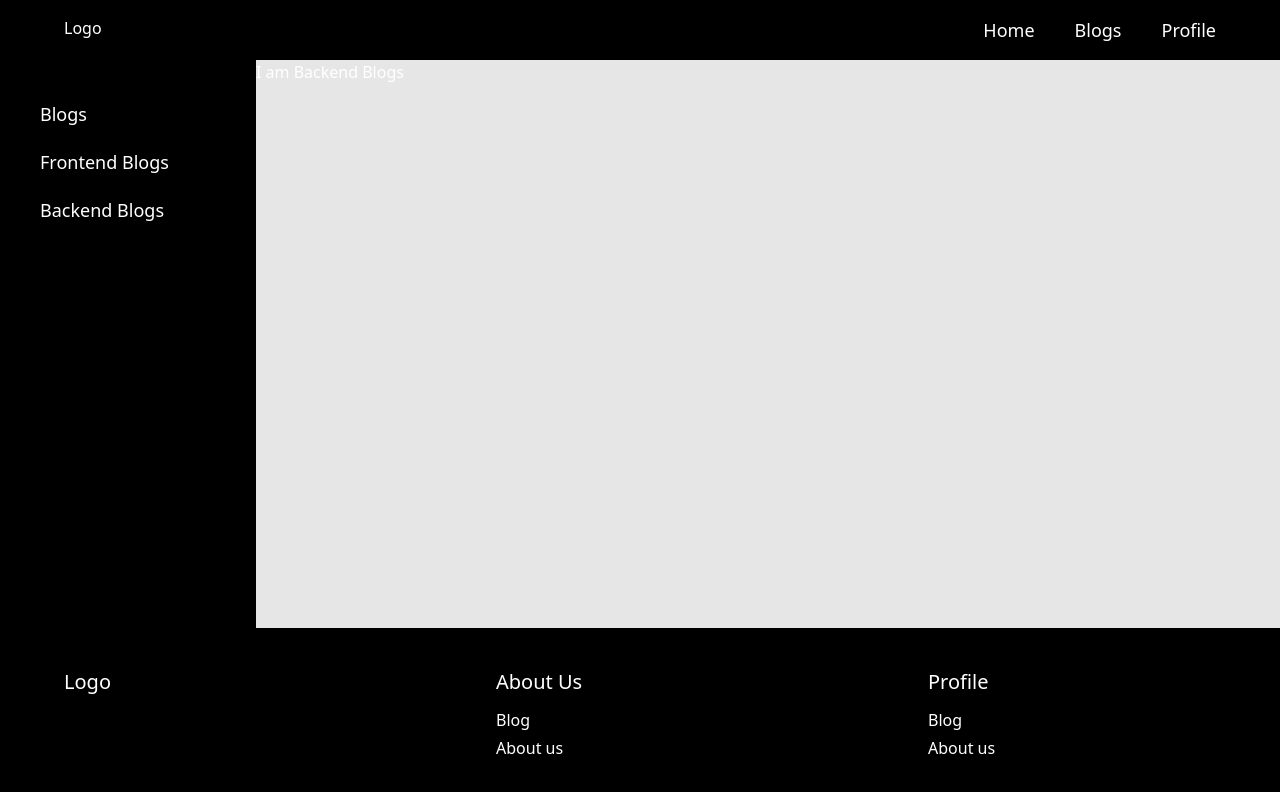
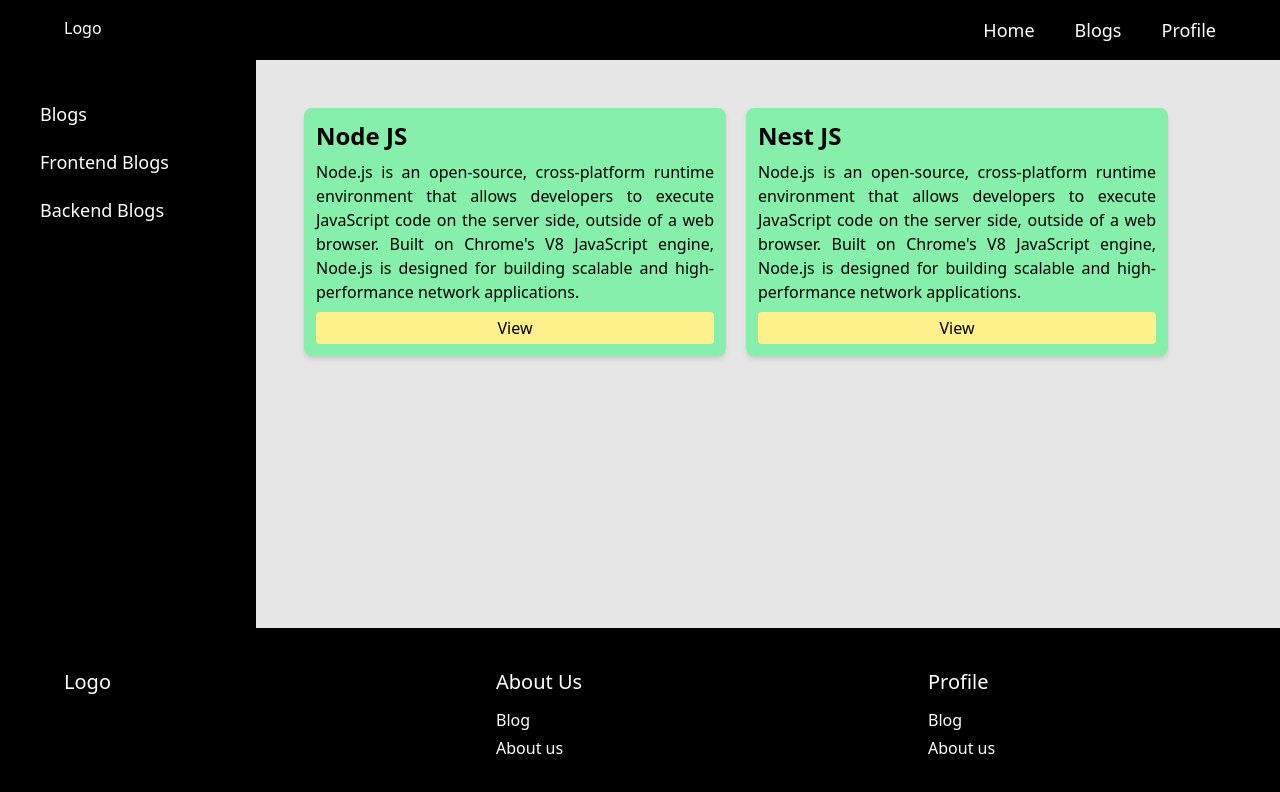
Before and after one commit to Waqas39Nazir/Next-Js-Routing, a Next.js app: page /blogs/backend-blogs in a window 1280 px wide. Shown: the top 792 px of the page. Built offline with nearby package versions, Linux system fonts and the light colour scheme.

Commit message:
Blogs Page

```diff
--- a/src/app/blogs/(blogsCategories)/backend-blogs/page.tsx
+++ b/src/app/blogs/(blogsCategories)/backend-blogs/page.tsx
@@ -1,9 +1,34 @@
 import React from "react";
+import BlogCard from "@/components/BlogCard";
 
 const BackendBlogs = () => {
+  const BLOGS = [
+    {
+      title: "Node JS",
+      description: `Node.js is an open-source, cross-platform runtime environment
+       that allows developers to execute JavaScript code on the server side, outside
+        of a web browser. Built on Chrome's V8 JavaScript engine, Node.js is designed
+         for building scalable and high-performance network applications.`,
+    },
+    {
+      title: "Nest JS",
+      description: `Node.js is an open-source, cross-platform runtime environment
+       that allows developers to execute JavaScript code on the server side, outside
+        of a web browser. Built on Chrome's V8 JavaScript engine, Node.js is designed
+         for building scalable and high-performance network applications.`,
+    },
+  ];
   return (
-    <div>
-      <h1>I am Backend Blogs</h1>
+    <div className="w-[75%] p-12 grid grid-cols-2 gap-5">
+      {BLOGS.map((blog, index) => {
+        return (
+          <BlogCard
+            key={index}
+            title={blog.title}
+            description={blog.description}
+          />
+        );
+      })}
     </div>
   );
 };
--- a/src/app/blogs/(blogsCategories)/frontend-blogs/page.tsx
+++ b/src/app/blogs/(blogsCategories)/frontend-blogs/page.tsx
@@ -1,9 +1,34 @@
 import React from "react";
+import BlogCard from "@/components/BlogCard";
 
 const FrontendBlogs = () => {
+  const BLOGS = [
+    {
+      title: "Next JS",
+      description: `Next.js is a powerful open-source React framework
+       that enables developers to build fast and user-friendly web applications.
+        It combines the flexibility of React with a rich set of features
+         designed to enhance both development and user experience`,
+    },
+    {
+      title: "React JS",
+      description: `React.js is widely used in both small and large-scale
+       projects, from simple websites to complex web applications.
+        Its focus on components, performance, and developer experience
+         has made it a leading choice for front-end development.`,
+    },
+  ];
   return (
-    <div>
-      <h1>I am Your Frontend Blogs</h1>
+    <div className="w-[75%] p-12 grid grid-cols-2 gap-5">
+      {BLOGS.map((blog, index) => {
+        return (
+          <BlogCard
+            key={index}
+            title={blog.title}
+            description={blog.description}
+          />
+        );
+      })}
     </div>
   );
 };
--- a/src/app/blogs/page.tsx
+++ b/src/app/blogs/page.tsx
@@ -26,10 +26,10 @@ const Blogs = () => {
     },
     {
       title: "Nest JS",
-      description: `Nest.js is a progressive, open-source framework for building efficient,
-       scalable, and maintainable server-side applications using Node.js. It is built with
-        TypeScript, which offers strong typing and modern JavaScript features, while also
-         being fully compatible with JavaScript`,
+      description: `Node.js is an open-source, cross-platform runtime environment
+       that allows developers to execute JavaScript code on the server side, outside
+        of a web browser. Built on Chrome's V8 JavaScript engine, Node.js is designed
+         for building scalable and high-performance network applications.`,
     },
   ];
   return (
--- a/src/components/BlogCard/index.tsx
+++ b/src/components/BlogCard/index.tsx
@@ -7,9 +7,12 @@ type Props = {
 
 const BlogCard = ({ title, description }: Props) => {
   return (
-    <div className="flex flex-col gap-2 rounded-lg text-black bg-green-300 p-3 shadow-md hover:bg-green-500 hover:text-white">
+    <div className="flex flex-col h-fit gap-2 rounded-lg text-black bg-green-300 p-3 shadow-md hover:bg-green-500 hover:text-white">
       <h1 className=" text-2xl font-semibold">{title}</h1>
       <p className="text-justify">{description}</p>
+      <button className=" px-3 py-1 rounded bg-yellow-200 hover:bg-yellow-400">
+        View
+      </button>
     </div>
   );
 };
```
